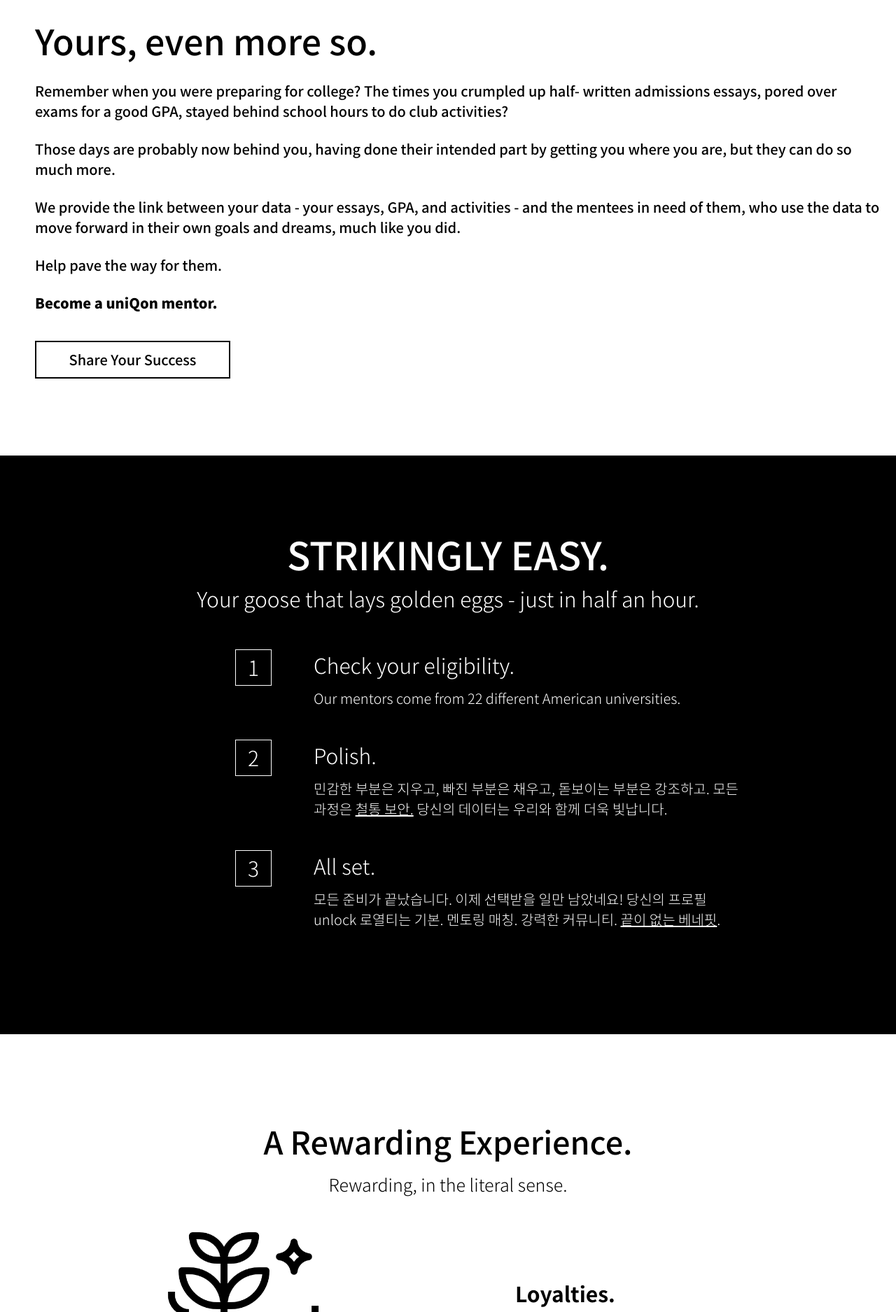
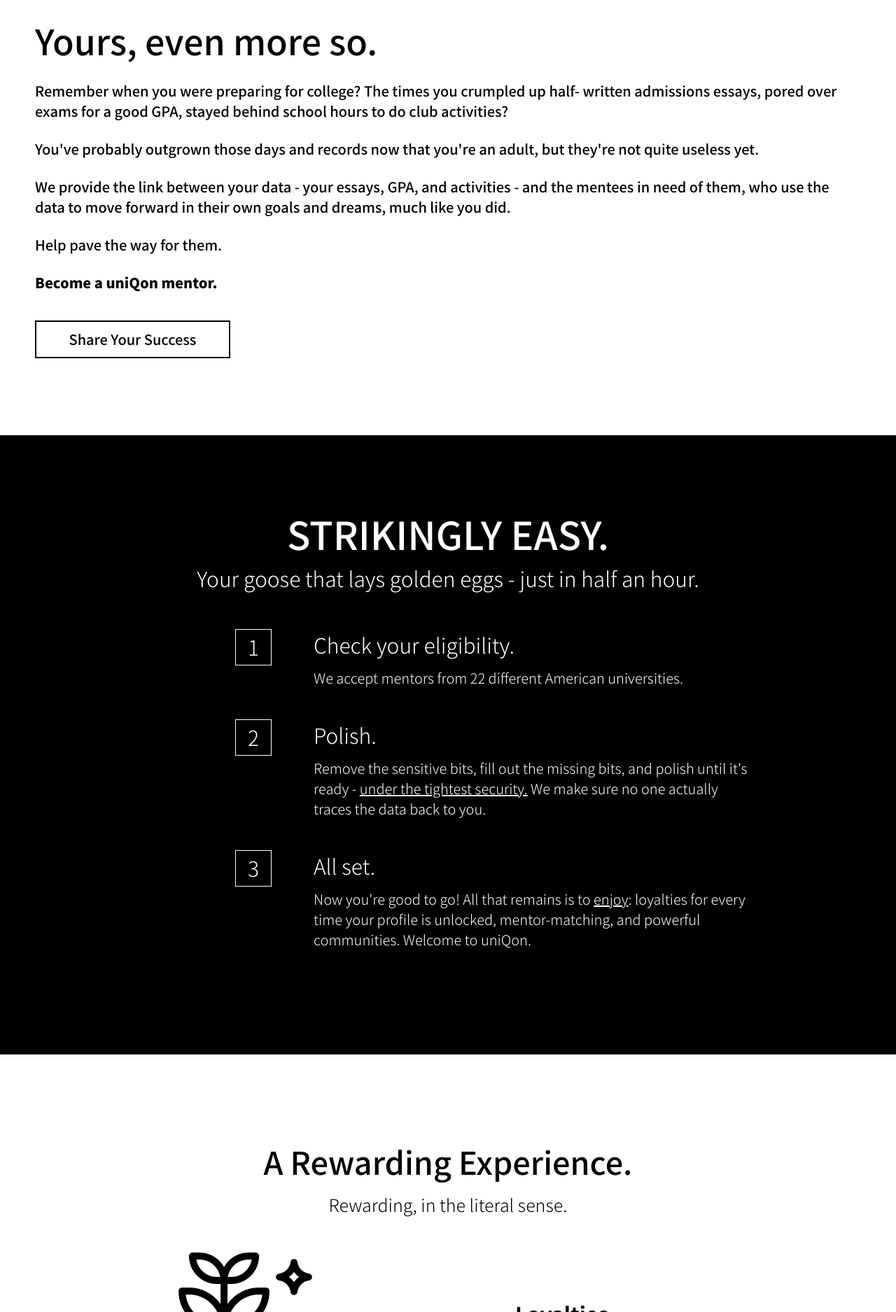
Before and after one commit to uniQon-kr/uniQon-Demo-Website, a Jekyll site: the page built from mentor-recruit.html, in a window 1280 px wide. Shown: the part 1199-3074 px from the top of the page at 70% size. Built offline with Jekyll 4.4.1, drawn with Linux system fonts in a browser that asks for light colours; some of the changed text lies outside the part shown.

Commit message:
favicon/logoclick to go home

```diff
--- a/_includes/header.html
+++ b/_includes/header.html
@@ -1,7 +1,7 @@
 <!-- Desktop Header -->
 <div class = "desktop">
-    <img class = "uniQon_logo" src = "{{ site.baseurl }}/assets/uniQon_logo.svg">
-    <div class = "title">uniQon</div>
+    <a href = "{{ site.baseurl }}/"><img class = "uniQon_logo" src = "{{ site.baseurl }}/assets/uniQon_logo.svg"></a>
+    <div class = "title"><a href = "{{ site.baseurl }}/">uniQon</a></div>
     <div class = "navigator">
         {% assign sorted = site.data.sitemap | reverse %}
         {% for item in sorted %}
--- a/_layouts/default.html
+++ b/_layouts/default.html
@@ -19,7 +19,7 @@
     <!-- Appearance -->
     <link rel="stylesheet" href="{{ "/assets/css/main.css" | relative_url }}">
 
-    <!-- TODO: favicons -->
+    <!-- favicons -->
     <link rel="icon" href="{{ site.baseurl }}/assets/favicon.ico">
   </head>
   <body>
--- a/_layouts/no-header-footer.html
+++ b/_layouts/no-header-footer.html
@@ -19,7 +19,7 @@
     <!-- Appearance -->
     <link rel="stylesheet" href="{{ "/assets/css/main.css" | relative_url }}">
 
-    <!-- TODO: favicons -->
+    <!-- favicons -->
     <link rel="icon" href="{{ site.baseurl }}/assets/favicon.ico">
   </head>
   <body>
--- a/_sass/uniQon.scss
+++ b/_sass/uniQon.scss
@@ -129,6 +129,10 @@
         padding: 5px 0px 0px 0px;
         font-size: 30px;
         font-weight: 700;
+        a {
+          text-decoration: none;
+          color: white;
+        }
       }
 
       .navigator {
@@ -466,11 +470,13 @@
     @media screen and (min-width: 550px) {
       margin-top: 50px;
       margin-left: 50px;
+      margin-right: 50px;
       margin-bottom: 100px;
     }
     @media screen and (min-width: 910px) {
       margin-top: 50px;
       margin-left: 50px;
+      margin-right: 50px;
       margin-bottom: 100px;
     }
 
--- a/mentor-recruit.html
+++ b/mentor-recruit.html
@@ -23,8 +23,8 @@
         <p class="smallBody">Remember when you were preparing for college? The times you crumpled up half-
         written admissions essays, pored over exams for a good GPA, stayed behind school
         hours to do club activities?</p>
-        <p class="smallBody">Those days are probably now behind you, having done their intended part by getting
-        you where you are, but they can do so much more.</p>
+        <p class="smallBody">You've probably outgrown those days and records now that you're an adult,
+        but they're not quite useless yet.</p>
         <p class="smallBody">We provide the link between your data - your essays, GPA, and activities - and the
         mentees in need of them, who use the data to move forward in their own goals and
         dreams, much like you did.</p>
@@ -47,7 +47,7 @@
       </div>
       <div class="text">
         <p class = "bigBody">Check your eligibility.</p>
-        <p class = "smallBody">Our mentors come from 22 different American universities.</p>
+        <p class = "smallBody">We accept mentors from 22 different American universities.</p>
       </div>
     </div>
     <div class= "pointBlock">
@@ -56,8 +56,8 @@
       </div>
       <div class="text">
         <p class = "bigBody">Polish.</p>
-        <p class = "smallBody">민감한 부분은 지우고, 빠진 부분은 채우고, 돋보이는 부분은 강조하고. 모든 과정은
-          <a href="#crypto">철통 보안.</a> 당신의 데이터는 우리와 함께 더욱 빛납니다.</p>
+        <p class = "smallBody">Remove the sensitive bits, fill out the missing bits, and polish until it's ready -
+          <a href="#crypto">under the tightest security.</a> We make sure no one actually traces the data back to you.</p>
       </div>
     </div>
     <div class= "pointBlock">
@@ -66,8 +66,8 @@
       </div>
       <div class="text">
         <p class = "bigBody">All set.</p>
-        <p class = "smallBody">모든 준비가 끝났습니다. 이제 선택받을 일만 남았네요! 당신의 프로필 unlock 로열티는 기본. 멘토링 매칭.
-          강력한 커뮤니티. <a href = "#benefit">끝이 없는 베네핏</a>.</p>
+        <p class = "smallBody">Now you're good to go! All that remains is to <a href = "#benefit">enjoy</a>: loyalties
+          for every time your profile is unlocked, mentor-matching, and powerful communities. Welcome to uniQon.</p>
       </div>
     </div>
   </div>
@@ -138,8 +138,8 @@
       <img class="symbol-image" src="{{ site.baseurl }}/assets/infographics/censor.png">
       <div class="text">
         <p class="bigBody">Deleting sensitive information.</p>
-        <p class="smallBody">Our Data Team is fully committed to figure out Even you won't be able to identify yourself.Remove information
-          that might identify you.</p>
+        <p class="smallBody">Our Data Team is fully committed to guaranteeing confidentiality. Even you won't be able to identify yourself.
+          Feel free to consult with us about removing information you feel overly insecure about.</p>
       </div>
     </div>
 
```
